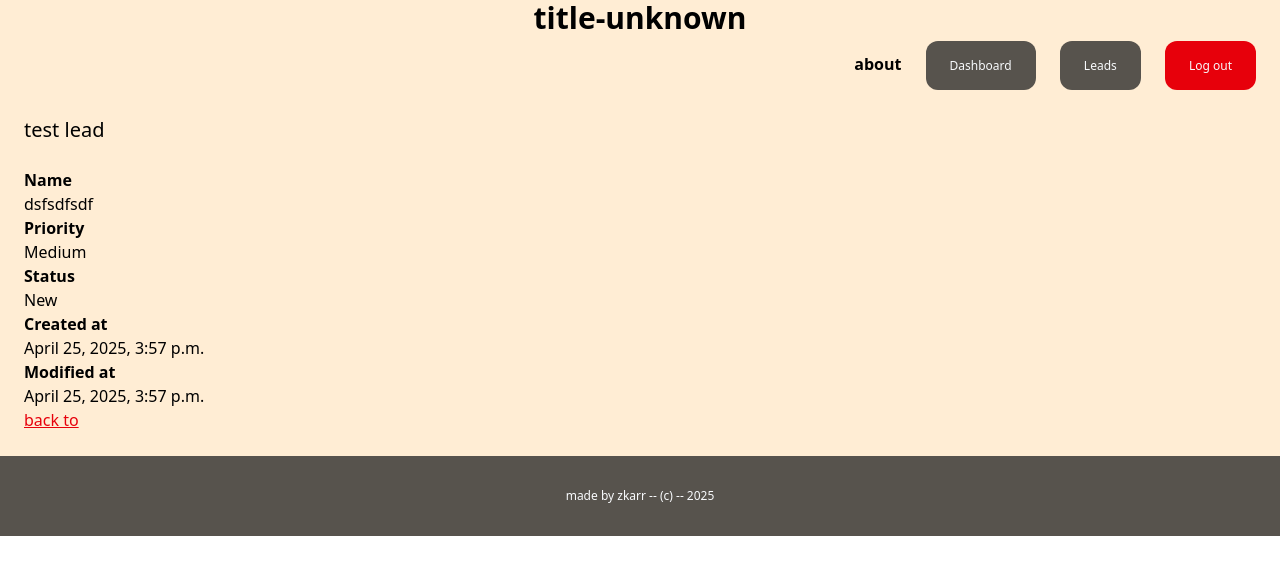
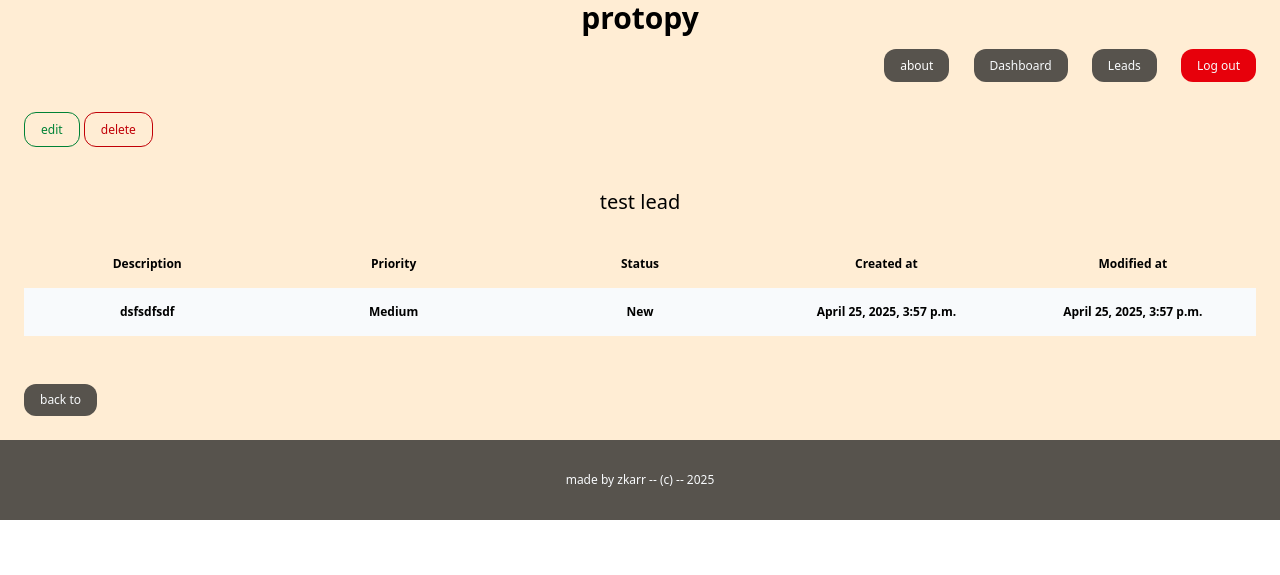
Before and after one commit to Daniel-Cervera/django, a Django app: page /dashboard/leads/13/ in a window 1280 px wide. Shown: the top 575 px of the page. Run offline with Django 5.2, Linux system fonts and the light colour scheme; a user stored in the database is signed in; data comes from the database, SQL or seed files in the repository; both versions use the stored data as it was after the commit.

Commit message:
add custom changes to ui views

```diff
--- a/mysite/core/templates/core/base.html
+++ b/mysite/core/templates/core/base.html
@@ -8,24 +8,34 @@
     </head>
     <body>
     <h1 class="text-3xl text-center font-bold bg-orange-100">
-        title-unknown
+        protopy
     </h1>
 
     <nav class="py-4 px-6 flex justify-between bg-orange-100">
         <a></a>
         <div class="space-x-5">
-            <a href="{% url 'about' %}" class="font-bold">about</a>
+            <a href="{% url 'about' %}" class="py-2 px-4 bg-stone-600 text-xs text-slate-50 rounded-xl text-white">about</a>
                 {% if request.user.is_authenticated %}
 
-                    <a href="{% url 'dashboard' %}" class="py-4 px-6 bg-stone-600 rounded-xl text-xs text-slate-50">Dashboard</a>
-                    <a href="{% url 'leads_list' %}" class="py-4 px-6 bg-stone-600 rounded-xl text-xs text-slate-50">Leads</a>
-                    <a href="{% url 'logout' %}" class="py-4 px-6 bg-red-600 text-xs text-slate-50 rounded-xl">Log out</a>
+                    <a href="{% url 'dashboard' %}" class="py-2 px-4 bg-stone-600 rounded-xl text-xs text-slate-50">Dashboard</a>
+                    <a href="{% url 'leads_list' %}" class="py-2 px-4 bg-stone-600 rounded-xl text-xs text-slate-50">Leads</a>
+                    <a href="{% url 'logout' %}" class="py-2 px-4 bg-red-600 text-xs text-slate-50 rounded-xl">Log out</a>
                 {% else %}
                     <a href="{% url 'login' %}" class="py-4 px-6 bg-stone-600 text-xs text-slate-50 rounded-xl text-white">Log in</a>
                     <a href="{% url 'signup' %}" class="py-4 px-6 bg-stone-500 text-xs text-slate-50 rounded-xl">Sign up</a>
                 {% endif %}
         </div>
     </nav>
+
+    {% if messages %}
+        <div class="py-6 px-6 bg-orange-100">
+            {% for message in messages %}
+                <div class="py-4 px-4 text-center text-xs text-slate-50 bg-red-600 rounded-xl">
+                    {{ message }}
+                </div>
+            {% endfor %}
+        </div>
+    {% endif %}
 
     {% block content %}
     {% endblock %}
--- a/mysite/lead/templates/lead/leads_detail.html
+++ b/mysite/lead/templates/lead/leads_detail.html
@@ -3,26 +3,34 @@
 {% block title %}{{ lead.name }}{% endblock %}
 
 {% block content %}
+    <div class="py-6 px-6 justify-start bg-orange-100">
+        <a href=" {% url 'leads_delete' lead.id %}" class="py-2 px-4 text-green-700 hover:text-white border border-green-700 hover:bg-green-800 focus:ring-4 focus:outline-none focus:ring-green-300 rounded-xl text-xs text-center dark:border-green-500 dark:text-green-500 dark:hover:text-white dark:hover:bg-green-600 dark:focus:ring-green-800"">edit</a>
+        <a href=" {% url 'leads_delete' lead.id %}" class="py-2 px-4 rounded-xl dark:text-red-600 text-xs text-red-700 hover:text-white border border-red-700 hover:bg-red-800 focus:ring-4 focus:outline-none focus:ring-red-300 text-center dark:border-red-500 dark:text-red-500 dark:hover:text-white dark:hover:bg-red-600 dark:focus:ring-red-900 ">delete</a>
+    </div>
+
     <div class="py-6 px-6 bg-orange-100">
-        <h1 class="mb-6 bg-orange-100 text-xl">{{ lead.name }}</h1>
+        <h1 class="mb-6 bg-orange-100 text-center text-xl">{{ lead.name }}</h1>
         {% if lead.description %}
-        <p class="font-semibold">Name</p>
-        <p>{{ lead.description }}</p>
+            <div class="mt-6 flex justify-between text-xs">
+                <p class="py-4 px-2 w-full font-semibold flex justify-center"> Description </p>
+                <p class="py-4 px-2 w-full font-semibold flex justify-center">Priority</p>
+                <p class="py-4 px-2 w-full font-semibold flex justify-center">Status</p>
+                <p class="py-4 px-2 w-full font-semibold flex justify-center">Created at</p>
+                <p class="py-4 px-2 w-full font-semibold flex justify-center">Modified at</p>
+            </div>
+
+            <div class="flex justify-between text-xs">
+                <p class="py-4 px-2 font-semibold flex justify-center w-full {% cycle 'bg-slate-50' '' %}">{{ lead.description }}</p>
+                <p class="py-4 px-2 font-semibold flex justify-center w-full {% cycle 'bg-slate-50' '' %}">{{ lead.get_priority_display }}</p>
+                <p class="py-4 px-2 font-semibold flex justify-center w-full {% cycle 'bg-slate-50' '' %}">{{ lead.get_status_display }}</p>
+                <p class="py-4 px-2 font-semibold flex justify-center w-full {% cycle 'bg-slate-50' '' %}">{{ lead.created_at }}</p>
+                <p class="py-4 px-2 font-semibold flex justify-center w-full {% cycle 'bg-slate-50' '' %}"">{{ lead.modified_at }}</p>
+            </div>
         {% endif %}
+    </div>
 
-        <p class="font-semibold">Priority</p>
-        <p>{{ lead.get_priority_display }}</p>
-
-        <p class="font-semibold">Status</p>
-        <p>{{ lead.get_status_display }}</p>
-
-        <p class="font-semibold">Created at</p>
-        <p>{{ lead.created_at }}</p>
-
-        <p class="font-semibold">Modified at</p>
-        <p>{{ lead.modified_at }}</p>
-
-        <a class="font-medium text-red-600 underline dark:text-red-600 hover:no-underline" href=" {% url 'leads_list' %}">back to</a>
+    <div class="py-6 px-6 flex justify-start bg-orange-100">
+        <a href=" {% url 'leads_list' %}" class="py-2 px-4 bg-stone-600 rounded-xl dark:text-lime-600 text-xs text-slate-50 hover:no-underline">back to</a>
     </div>
 
 {% endblock %}
--- a/mysite/lead/templates/lead/leads_list.html
+++ b/mysite/lead/templates/lead/leads_list.html
@@ -4,9 +4,9 @@
 
 {% block content %}
     <div class="py-6 px-6 bg-orange-100">
-        <h1 class="mb-6 bg-orange-100 text-xl">Leads</h1>
+        <h1 class="mb-6 bg-orange-100 text-center text-xl">Leads</h1>
 
-        <a href="{% url 'add_lead' %}" class="inline-block py-4 px-6 bg-stone-600 rounded-xl text-xs text-slate-50">Add lead</a>
+        <a href="{% url 'add_lead' %}" class="inline-block py-2 px-4 bg-stone-600 rounded-xl text-xs text-slate-50">Add lead</a>
 
         <div class="mt-6 flex justify-between text-xs">
             <p class="py-4 px-2 w-full font-semibold">Name</p>
--- a/mysite/lead/urls.py
+++ b/mysite/lead/urls.py
@@ -5,5 +5,8 @@ from . import views
 urlpatterns = [
     path('', views.leads_list, name='leads_list'),
     path('<int:pk>/', views.lead_detail, name='lead_detail'),
+    path('leads/<int:pk>/', views.lead_detail, name='leads_detail'),
+    path('<int:pk>/delete', views.leads_delete, name="leads_delete"),
+    path('<int:pk>/edit/', views.leads_edit, name='leads_edit'),
     path('add-lead/', views.add_lead, name='add_lead'),
 ]
--- a/mysite/lead/views.py
+++ b/mysite/lead/views.py
@@ -1,6 +1,7 @@
 
+from django.contrib import messages
 from django.contrib.auth.decorators import login_required
-from django.shortcuts import render, redirect
+from django.shortcuts import render, redirect, get_object_or_404
 
 from .forms import AddLeadForm
 from .models import Lead
@@ -16,10 +17,36 @@ def leads_list(request):
 
 @login_required
 def lead_detail(request, pk):
-    lead = Lead.objects.filter(created_by=request.user).get(pk=pk)
+    lead = get_object_or_404(Lead, created_by=request.user, pk=pk)
     return render(request, 'lead/leads_detail.html',{
         'lead' : lead
     })
+
+@login_required
+def leads_delete(request, pk):
+    lead = get_object_or_404(Lead, created_by=request.user, pk=pk)
+    lead.delete()
+
+    messages.success(request, 'The lead was deleted.')
+
+    return redirect('leads_list')
+
+@login_required
+def leads_edit (request, pk):
+    lead = get_object_or_404(Lead, created_by=request.user, pk=pk)
+    if request.method == 'POST':
+        form = AddLeadForm(request.POST, instance=lead)
+        if form.is_valid():
+                    form.save()
+
+                    messages.success(request, 'The changes was saved.')
+                    return redirect('leads_list')
+        else:
+            form = AddLeadForm
+
+        return render(request, 'lead/leads_edit.html', {
+            'form' : form
+        })
 
 @login_required
 def add_lead(request):
@@ -30,6 +57,8 @@ def add_lead(request):
             lead.created_by = request.user
             lead.save()
 
+            messages.success(request, 'The lead was created.')
+
             return redirect('dashboard')
     else:
         form = AddLeadForm
```
Also changed, not shown: mysite/core/templates/core/about.html (+8 -1 lines), mysite/lead/templates/lead/leads_edit.html (added, +15 -0 lines), mysite/db.sqlite3.
